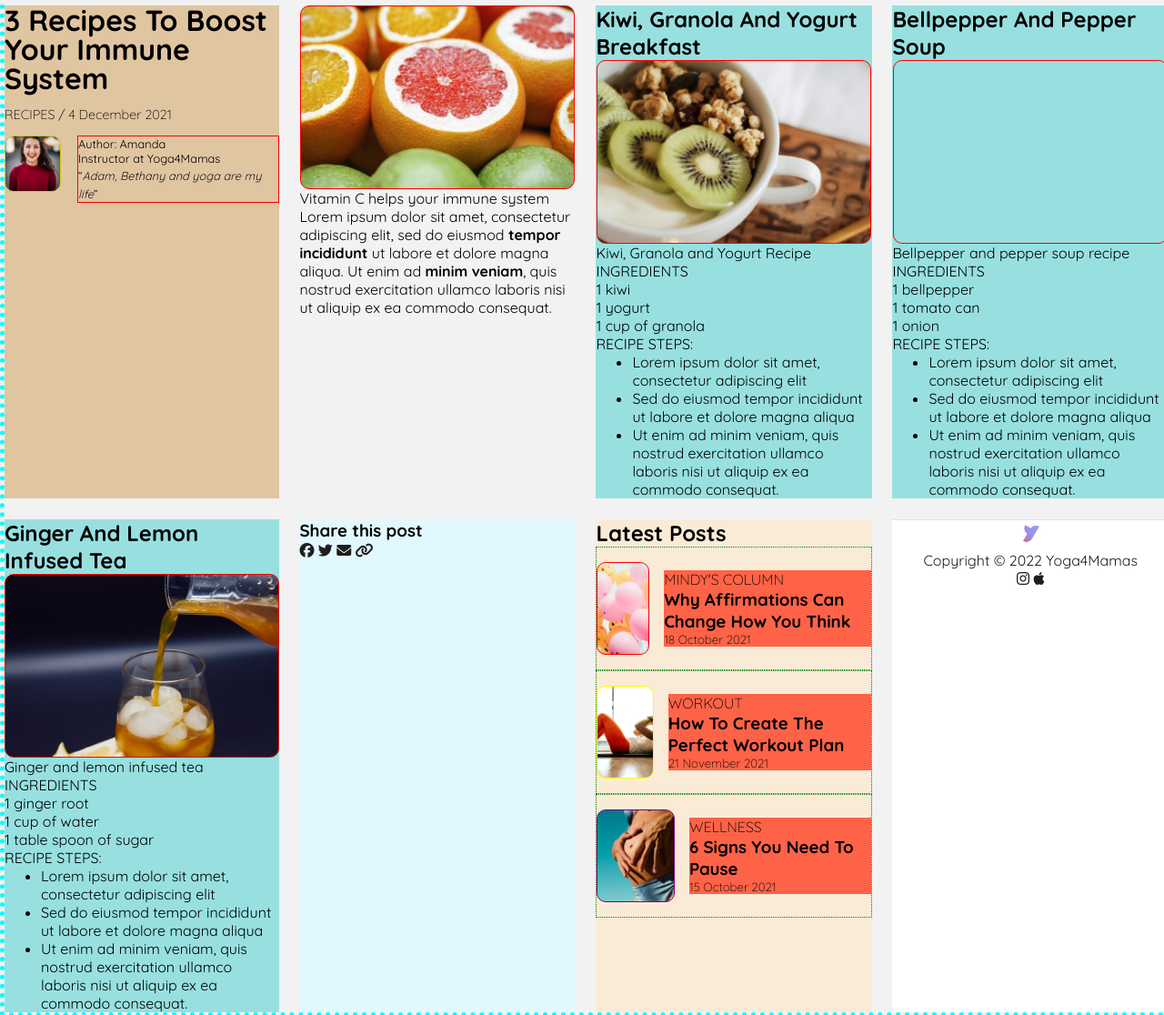
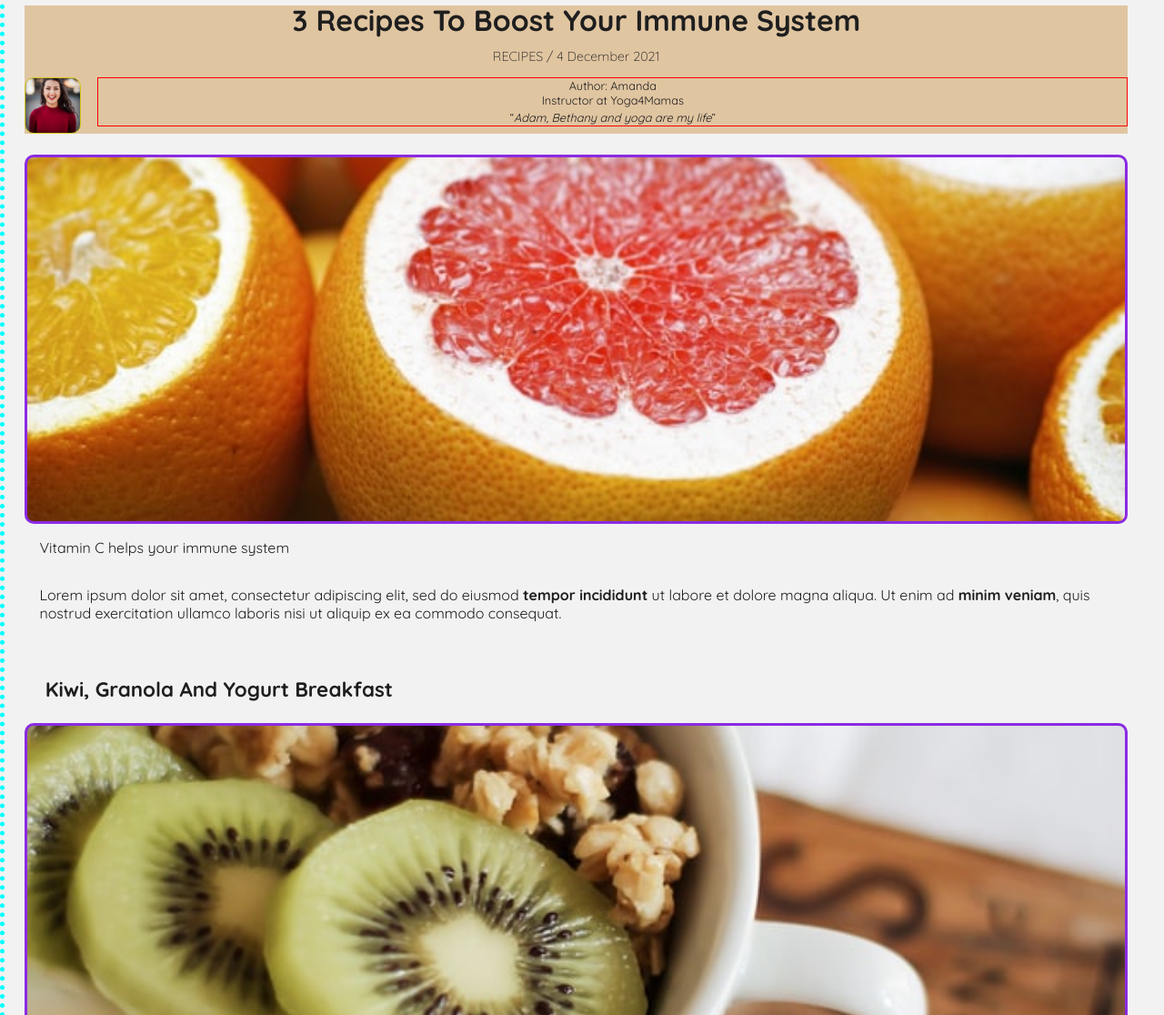
Before and after one commit to sartorimarika/blogProjectUdacity01, a plain HTML site: page 3-recipes-to-boost-your-immune-system.html in a window 1280 px wide. Shown: the part 125-1241 px from the top of the page at 91% size. Drawn offline with Linux system fonts and the light colour scheme.

Commit message:
tablet edits

```diff
--- a/3-recipes-to-boost-your-immune-system.css
+++ b/3-recipes-to-boost-your-immune-system.css
@@ -1,5 +1,8 @@
 @import url(layout.css);
 
+body {
+    color: var(--text-color);
+}
 .grid-container-article{
     border: 5px solid red;
     width: 100vw;
@@ -20,10 +23,21 @@ header h1 {
     line-height: 2rem;
 }
 
+h2 {
+    margin: auto;
+    padding: 1em;
+    font-size: 1.4rem;
+}
+
 header h3 {
     font-size: 0.9rem;
     font-weight: 300;
 }
+
+.intro p {
+    padding: 1em;
+}
+
 header q {
     font-size: 0.8rem;
 }
@@ -58,7 +72,7 @@ header q {
 .intro-img {
     border: 1px solid red;
     height: 200px;
-    width: 300px;
+    width: auto;
     margin: auto;
     overflow: hidden;
     background: url("./images/grapefruit.jpg");
@@ -75,7 +89,7 @@ header q {
 .recipe1 {
     border: 1px solid red;
     height: 200px;
-    width: 300px;
+    width: auto;
     margin: auto;
     overflow: hidden;
     background: url("./images/kiwi-granola.jpg");
@@ -88,7 +102,7 @@ header q {
 .recipe2 {
     border: 1px solid red;
     height: 200px;
-    width: 300px;
+    width: auto;
     margin: auto;
     overflow: hidden;
     background: url("./images/soup.jpg");
@@ -100,7 +114,7 @@ header q {
 .recipe3 {
     border: 1px solid red;
     height: 200px;
-    width: 300px;
+    width: auto;
     margin: auto;
     overflow: hidden;
     background: url("./images/ginger-tea.jpg");
@@ -111,6 +125,19 @@ header q {
 
 .social {
     background-color: rgb(226, 248, 255);
+}
+
+.social {
+    padding: 1em;
+}
+
+.social .social-icons {
+    margin-top: 0.3em;
+    font-size: 1.5em;
+}
+
+.social-icons i {
+    color: rgb(126, 126, 126);
 }
 
 .latest-posts {
@@ -220,8 +247,64 @@ header q {
 
     .grid-container-article {
         border: 5px dotted green;
+        display: grid;
+        grid-template-columns: 0.1fr auto auto 0.1fr;
+        grid-template-rows: 0.1fr auto auto auto auto auto auto auto 0.1fr;
     }
 
+    header {
+        grid-column: 2 / 3;
+        grid-row: 2 / 3;
+    }
+
+    .intro {
+        grid-column: 2 / 3;
+        grid-row: 3 / 4;
+    }
+
+    .recipe1-wrapper {
+        grid-column: 2 / 3;
+        grid-row: 4 / 5;
+    }
+    .recipe2-wrapper {
+        grid-column: 2 / 3;
+        grid-row: 5 / 6;
+    }
+
+    .recipe3-wrapper {
+        grid-column: 2 / 3;
+        grid-row: 6 / 7;
+    }
+
+    .social {
+        grid-column: 2 / 3;
+        grid-row: 7 / 8;
+    }
+
+    .latest-posts {
+        grid-column: 2 / 3;
+        grid-row: 8 / 9;
+    }
+
+    .footer-article {
+        grid-column: 1 / 4;
+    }
+
+    .header-flex {
+        text-align: center;
+    }
+
+    .author-info p {
+        display: block;
+    }
+
+    .intro-img,
+    .recipe1,
+    .recipe2,
+    .recipe3 {
+        border: 3px solid blueviolet;
+        min-height: 400px;
+    }
 }
 
 /* ================================================================================*/
--- a/3-recipes-to-boost-your-immune-system.html
+++ b/3-recipes-to-boost-your-immune-system.html
@@ -43,7 +43,7 @@
             </p>
         </section>
 
-        <section class="recipe">
+        <section class="recipe1-wrapper">
             <h2>Kiwi, Granola And Yogurt Breakfast</h2>
             <div class="recipe1"></div>
             <p class="caption">Kiwi, Granola and Yogurt Recipe</p>
@@ -59,7 +59,7 @@
             </ul>
         </section>
 
-        <section class="recipe">
+        <section class="recipe2-wrapper">
             <h2>Bellpepper And Pepper Soup</h2>
             <div class="recipe2"></div>
             <p class="caption">Bellpepper and pepper soup recipe</p>
@@ -75,7 +75,7 @@
             </ul>
         </section>
 
-        <section class="recipe">
+        <section class="recipe3-wrapper">
             <h2>Ginger And Lemon Infused Tea</h2>
             <div class="recipe3"></div>
             <p class="caption">Ginger and lemon infused tea</p>
@@ -93,10 +93,12 @@
 
         <section class="social">
             <h3>Share this post</h3>
-            <i class="fab fa-facebook"></i>
-            <i class="fab fa-twitter"></i>
-            <i class="fas fa-envelope"></i>
-            <i class="fas fa-link"></i>
+            <div class="social-icons">
+                <i class="fab fa-facebook"></i>
+                <i class="fab fa-twitter"></i>
+                <i class="fas fa-envelope"></i>
+                <i class="fas fa-link"></i>
+            </div>
         </section>
 
         <section class="latest-posts">
```
